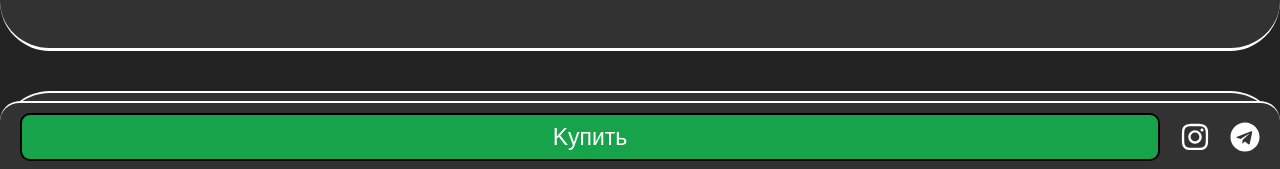
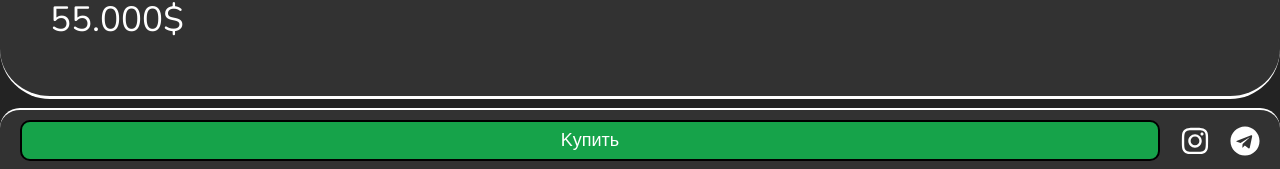
Before and after one commit to Hussayin/deepaluz, a React (Vite) app: page /byd/1 in a window 1280 px wide. Shown: the part 629-798 px from the top of the page. Built offline with nearby package versions, Linux system fonts and the light colour scheme.

Commit message:
all is true

```diff
--- a/src/components/watchDetails/HamiltonDetails.jsx
+++ b/src/components/watchDetails/HamiltonDetails.jsx
@@ -102,7 +102,7 @@ const HamiltonDetails = () => {
         <a
           href="https://t.me/Bekhruz777"
           target="_blank"
-          className=" text-[23px] p-[5px] border-[2px] bg-green-600 rounded-[10px] border-black w-[100%] text-center "
+          className=" text-[18px] p-[5px] border-[2px] bg-green-600 rounded-[10px] border-black w-[100%] text-center "
         >
           Kупить
         </a>
@@ -127,7 +127,7 @@ const HamiltonDetails = () => {
       </motion.div>
 
       {/* //! Product details */}
-      <div className="mt-[40px] dark:bg-white bg-[#323232] py-[30px] gap-[17px] h-[80vh] justify-between dark:border-black border-white border-b-[3px] overflow-hidden relative rounded-b-[50px] border-solid md:p-[50px] p-[15px] flex flex-col">
+      <div className="mt-[40px] dark:bg-white bg-[#323232] py-[30px] gap-[17px] h-[86vh] justify-between dark:border-black border-white border-b-[3px] overflow-hidden relative rounded-b-[50px] border-solid md:p-[50px] p-[15px] flex flex-col">
         <div className=" flex flex-col gap-[20px]">
           {/* Logo */}
           <div className="flex gap-[5px] justify-between items-center">
```
